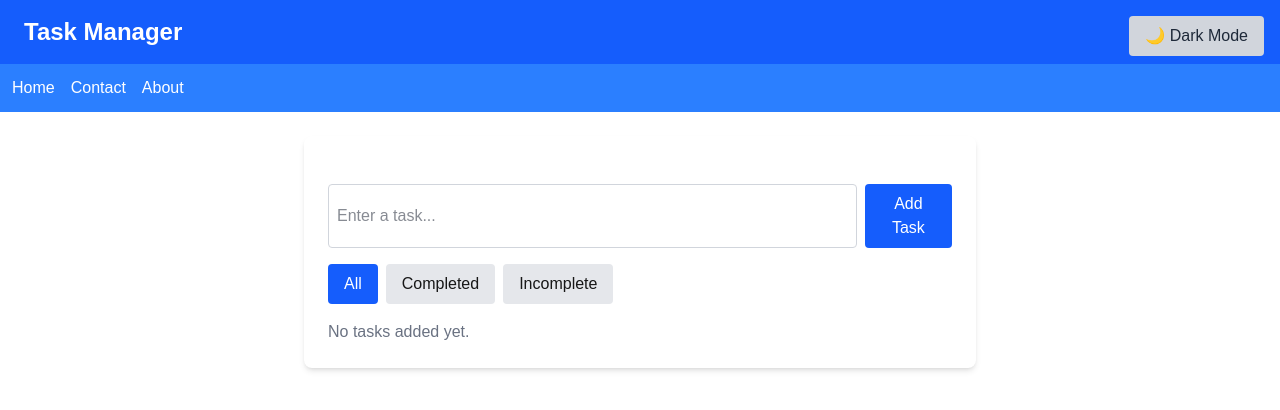
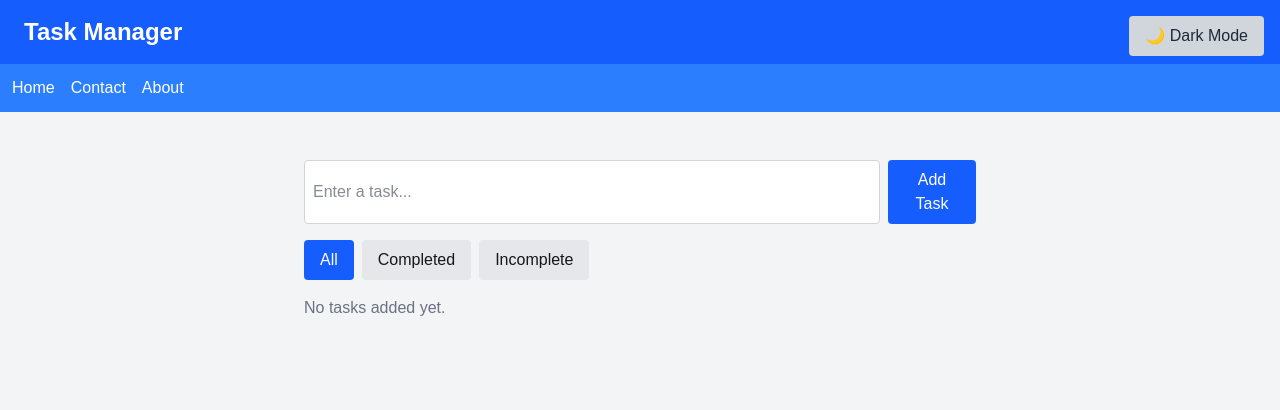
Before and after one commit to JediWebDev/task-management-app, a Next.js app in the folder task-management-app/: page / in a window 1280 px wide. Shown: the top 410 px of the page. Built offline with nearby package versions, Linux system fonts and the light colour scheme.

Commit message:
Update layout.js

```diff
--- a/task-management-app/src/app/layout.js
+++ b/task-management-app/src/app/layout.js
@@ -27,7 +27,7 @@ export default function RootLayout({ children }) {
           <h1 className="text-2xl font-bold">Task Manager</h1>
         </header>
         <Navbar />
-        <main className="p-6 bg-white dark:bg-gray-800 rounded-lg shadow-md max-w-2xl mx-auto mt-6">
+        <main className="p-6 bg-gray-100 dark:bg-gray-900 min-h-screen">
           {children}
         </main>
       </body>
```
